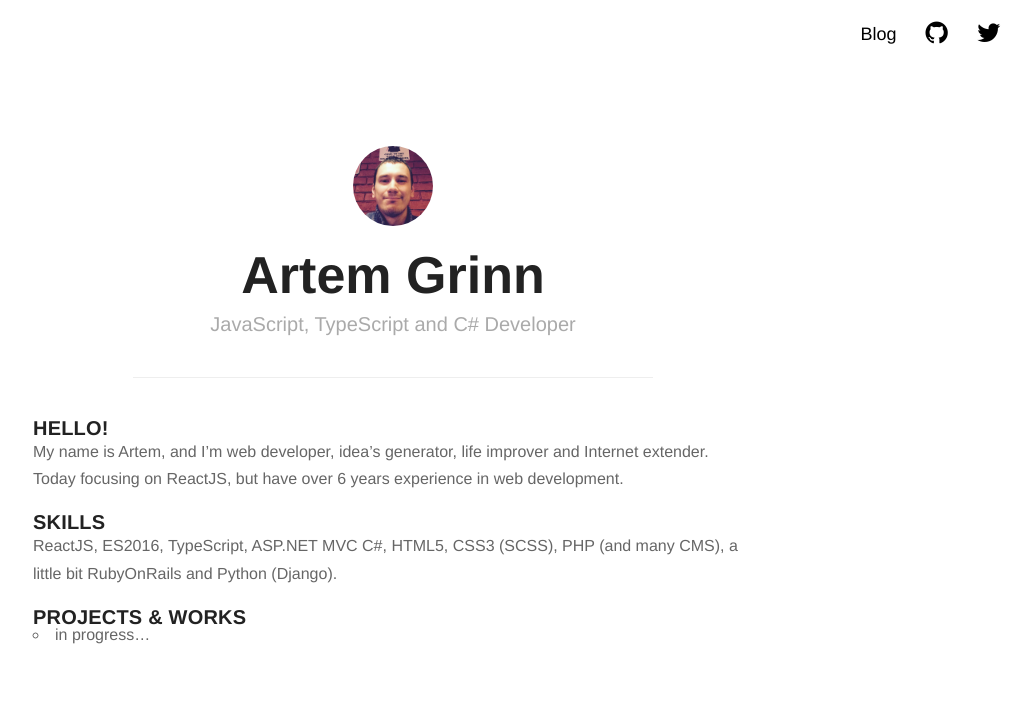
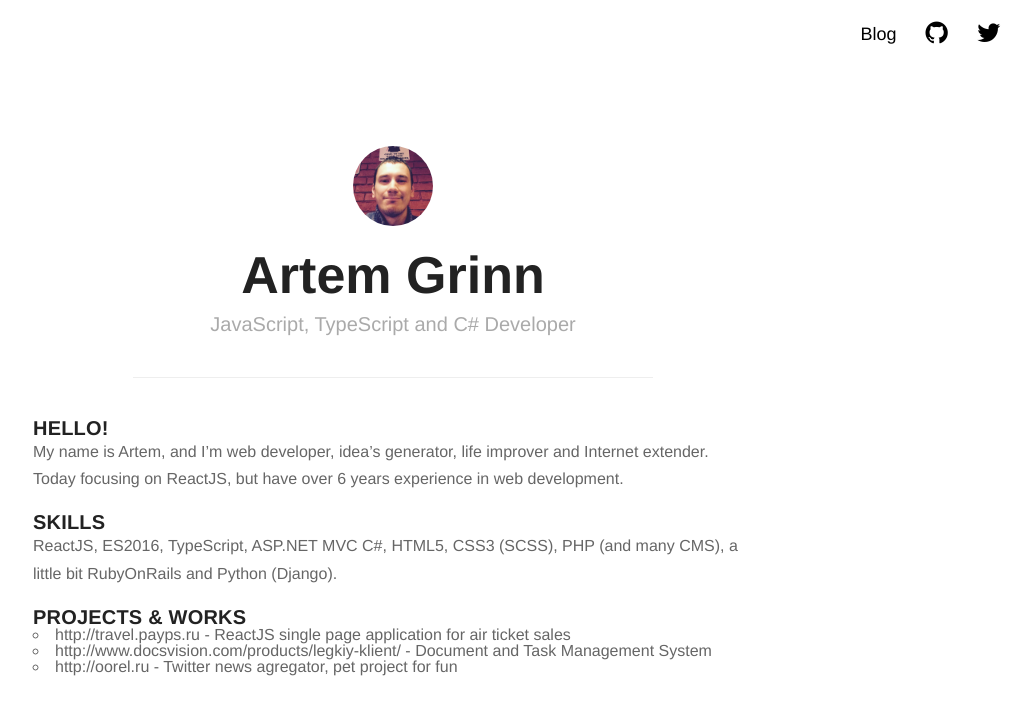
Before and after one commit to ArtemGrinn/artemgrinn.github.io, a Jekyll site: the page built from index.md, in a window 1280 px wide. Shown: the top 715 px of the page, without its empty margins (247-1278 px from the left). Built offline with Jekyll 4.4.1, drawn with Linux system fonts in a browser that asks for light colours; our own code applies the rules of GitHub Pages for plain Markdown files.

Commit message:
Update index.md

```diff
--- a/index.md
+++ b/index.md
@@ -11,4 +11,6 @@ have over 6 years experience in web development.
 ReactJS, ES2016, TypeScript, ASP.NET MVC C#, HTML5, CSS3 (SCSS), PHP (and many CMS), a little bit RubyOnRails and Python (Django).
 
 # PROJECTS & WORKS
-- in progress...
+- http://travel.payps.ru - ReactJS single page application for air ticket sales
+- http://www.docsvision.com/products/legkiy-klient/ - Document and Task Management System
+- http://oorel.ru - Twitter news agregator, pet project for fun
```
